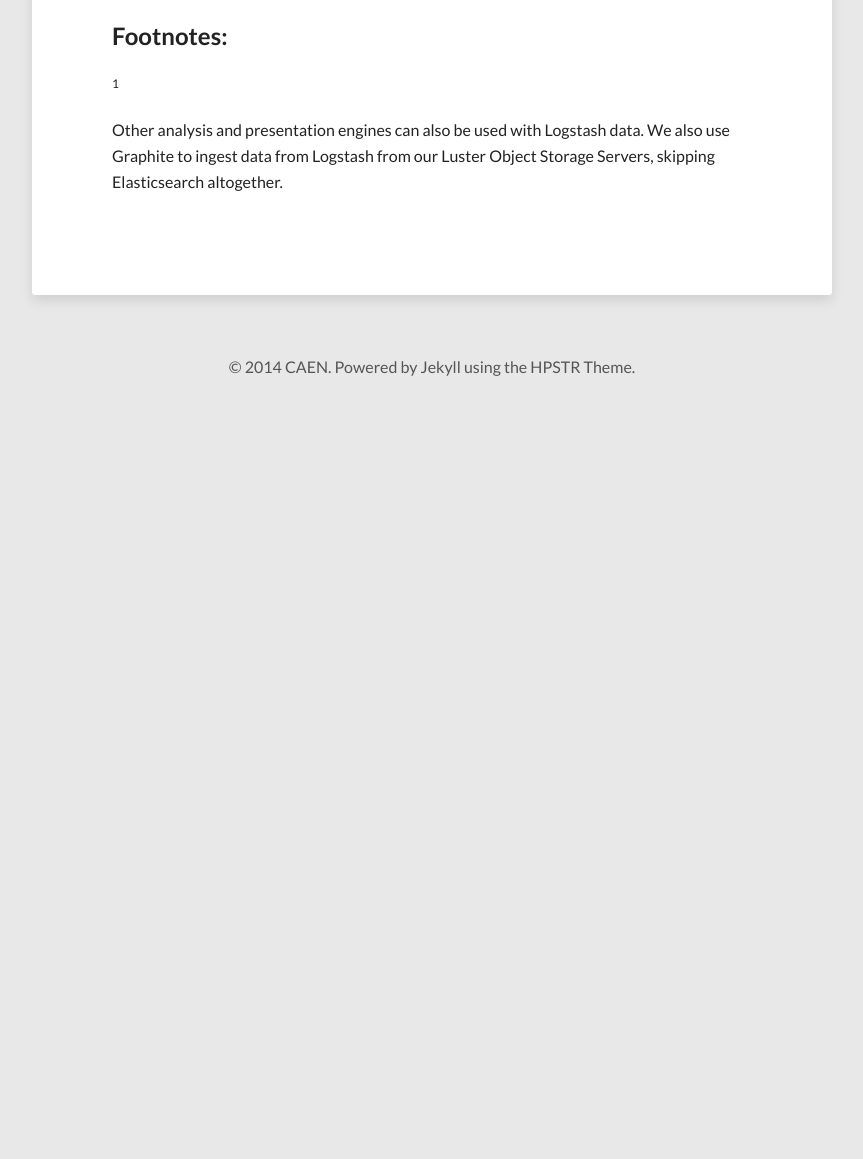
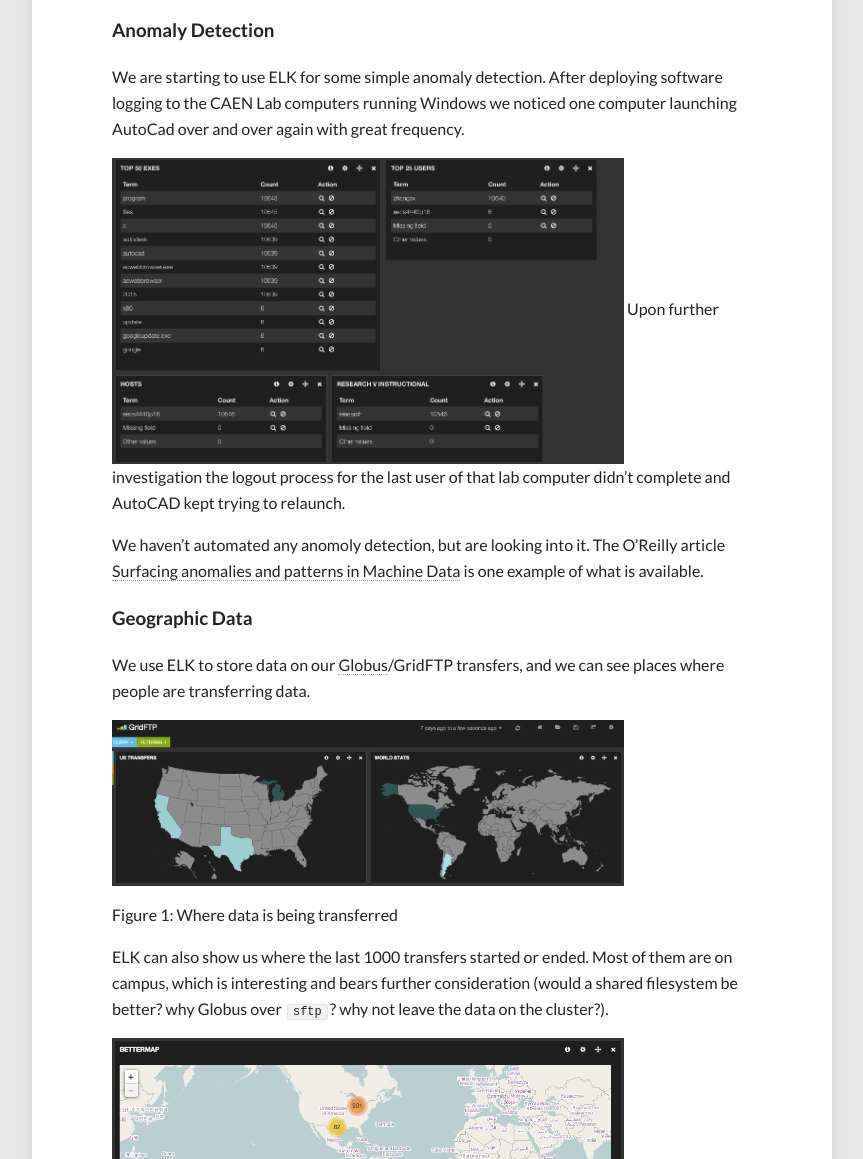
Before and after one commit to CAEN/elk, a Jekyll site: the page built from index.html, in a window 1280 px wide and 1400 px high, scrolled down 2504 px, cut to the strip 241-1400 px from the top of the window. Shown: the whole strip, without its empty margins (208-1071 px from the left). Built offline with Jekyll 4.4.1, drawn with Linux system fonts in a browser that asks for light colours; nearby versions of some CDN libraries; the list of posts is cut into pages by our own code; before the commit the page ends 3153 px from its top, so only the background shows below that; some of the changed text lies outside the part shown.

Commit message:
added geo and anomaly sections to index.html, with images

```diff
--- a/index.html
+++ b/index.html
@@ -28,7 +28,7 @@
 </ul>
 
 <div id="outline-container-sec-1" class="outline-2">
-<h2 id="sec-1"><span class="section-number-2">1</span> ELK</h2>
+<h2 id="sec-1">ELK</h2>
 <div class="outline-text-2" id="text-1">
 <p>
 The open-source <a href="http://www.elasticsearch.org/overview/">ELK stack</a> allows us to process, aggregate, store,
@@ -63,7 +63,7 @@
 </div>
 
 <div id="outline-container-sec-2" class="outline-2">
-<h2 id="sec-2"><span class="section-number-2">2</span> Our ELK Environment</h2>
+<h2 id="sec-2">Our ELK Environment</h2>
 <div class="outline-text-2" id="text-2">
 <p>
 The ELK Environment at CAEN consists of a two-node Elasticsearch
@@ -104,7 +104,7 @@
 </div>
 
 <div id="outline-container-sec-3" class="outline-2">
-<h2 id="sec-3"><span class="section-number-2">3</span> Results</h2>
+<h2 id="sec-3">Results</h2>
 <div class="outline-text-2" id="text-3">
 <p>
 Once the data is in Elasticsearch, it is replicated between our two
@@ -130,18 +130,70 @@
 </div>
 
 <div id="outline-container-sec-4" class="outline-2">
-<h2 id="sec-4"><span class="section-number-2">4</span> Other Uses of ELK at CAEN</h2>
+<h2 id="sec-4">Other Uses of ELK at CAEN</h2>
 <div class="outline-text-2" id="text-4">
 </div><div id="outline-container-sec-4-1" class="outline-3">
-<h3 id="sec-4-1"><span class="section-number-3">4.1</span> HPC Cluster</h3>
+<h3 id="sec-4-1">HPC Cluster</h3>
 <div class="outline-text-3" id="text-4-1">
 <p>
-We are also using ELK to aggregate logs from our high-performance
-computing cluster.  <a href="http://www-personal.umich.edu/~msbritt/">Matt Britt</a> presented these results at MoabCon in
-2014, the recording of which is at
+We are use ELK to aggregate logs from our high-performance computing
+cluster.  <a href="http://www-personal.umich.edu/~msbritt/">Matt Britt</a> presented these results at MoabCon in 2014, the
+recording of which is at
 <a href="https://www.youtube.com/watch?v=JRvZk9Jk54M">https://www.youtube.com/watch?v=JRvZk9Jk54M</a>.
 </p>
 <iframe width="560" height="315" src="//www.youtube.com/embed/JRvZk9Jk54M" frameborder="0" allowfullscreen></iframe>
+</div>
+</div>
+<div id="outline-container-sec-4-2" class="outline-3">
+<h3 id="sec-4-2">Anomaly Detection</h3>
+<div class="outline-text-3" id="text-4-2">
+<p>
+We are starting to use ELK for some simple anomaly detection.
+After deploying software logging to the CAEN Lab computers running
+Windows we noticed one computer launching AutoCad over and over
+again with great frequency.
+</p>
+<p>
+<img src="./images/elk-anomaly.png" alt="elk-anomaly.png" width="80%" />
+Upon further investigation the logout process for the last user of
+that lab computer didn&rsquo;t complete and AutoCAD kept trying to
+relaunch.
+</p>
+
+<p>
+We haven&rsquo;t automated any anomoly detection, but are looking into
+it.  The O&rsquo;Reilly article <a href="http://radar.oreilly.com/2013/08/anomalies-and-patterns-in-machine-data.html">Surfacing anomalies and patterns in
+Machine Data</a> is one example of what is available.
+</p>
+</div>
+</div>
+
+<div id="outline-container-sec-4-3" class="outline-3">
+<h3 id="sec-4-3">Geographic Data</h3>
+<div class="outline-text-3" id="text-4-3">
+<p>
+We use ELK to store data on our <a href="https://www.globus.org/">Globus</a>/GridFTP transfers, and we
+can see places where people are transferring data.
+</p>
+
+<div class="figure">
+<p><img src="./images/kibana-globus-map.png" alt="kibana-globus-map.png" width="80%" />
+</p>
+<p><span class="figure-number">Figure 1:</span> Where data is being transferred</p>
+</div>
+
+<p>
+ELK can also show us where the last 1000 transfers started or
+ended.  Most of them are on campus, which is interesting and bears
+further consideration (would a shared filesystem be better?  why
+Globus over <code>sftp</code>?  why not leave the data on the cluster?).
+</p>
+
+<div class="figure">
+<p><img src="./images/kibana-globus-map-last1000.png" alt="kibana-globus-map-last1000.png" width="80%" />
+</p>
+<p><span class="figure-number">Figure 2:</span> The last 1000 Globus transfers</p>
+</div>
 </div>
 </div>
 </div>
```
Also changed, not shown: images/elk-anomaly.png (added), images/kibana-globus-map-last1000.png (added), images/kibana-globus-map.png (added).
